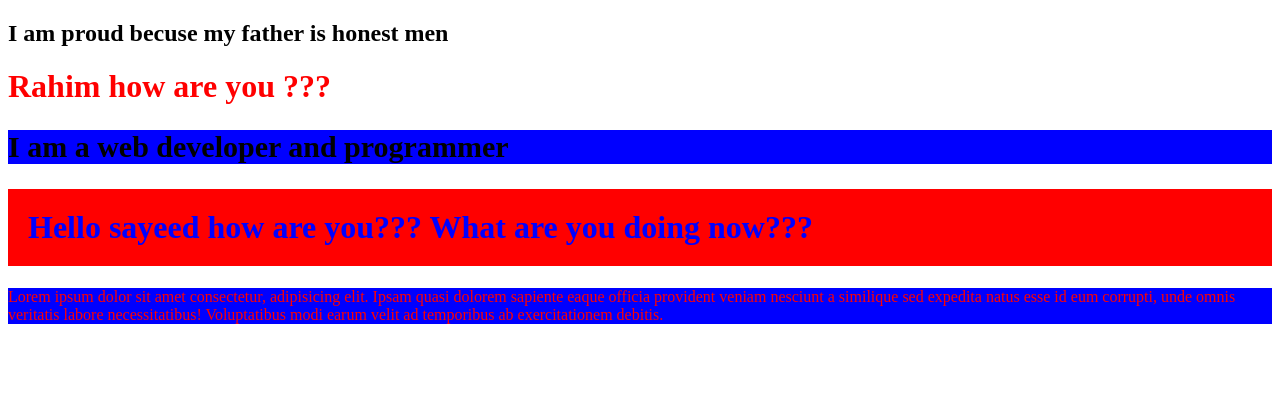
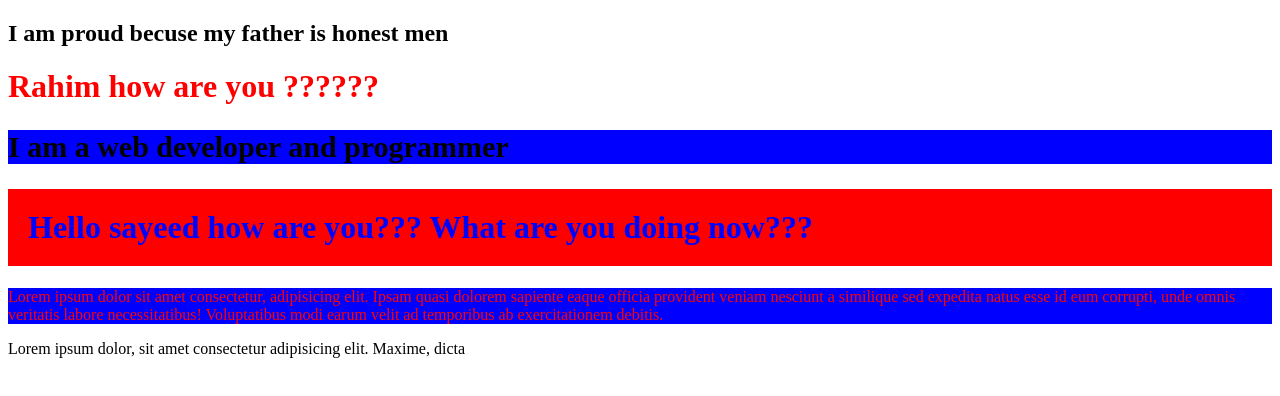
Before and after one commit to studentabusayeed/sayeed, a plain HTML site: page index.html in a window 1280 px wide. Drawn offline with Linux system fonts and the light colour scheme.

Commit message:
amma is my love

```diff
--- a/index.html
+++ b/index.html
@@ -8,9 +8,10 @@
 </head>
 <body>
     <h2>I am proud becuse my father is honest men</h2>
-    <h1 style="color: red;">Rahim how are you ???</h1>
+    <h1 style="color: red;">Rahim how are you ??????</h1>
     <h2 style="font-size: 30px; background-color: blue;">I am a web developer and programmer</h2>
     <h1 style="padding: 20px; color: blue;background-color: red;">Hello sayeed how are you??? What are you doing now???</h1>
     <p style="color: red; background-color: blue;">Lorem ipsum dolor sit amet consectetur, adipisicing elit. Ipsam quasi dolorem sapiente eaque officia provident veniam nesciunt a similique sed expedita natus esse id eum corrupti, unde omnis veritatis labore necessitatibus! Voluptatibus modi earum velit ad temporibus ab exercitationem debitis.</p>
+    <p>Lorem ipsum dolor, sit amet consectetur adipisicing elit. Maxime, dicta</p>
 </body>
 </html>
```
